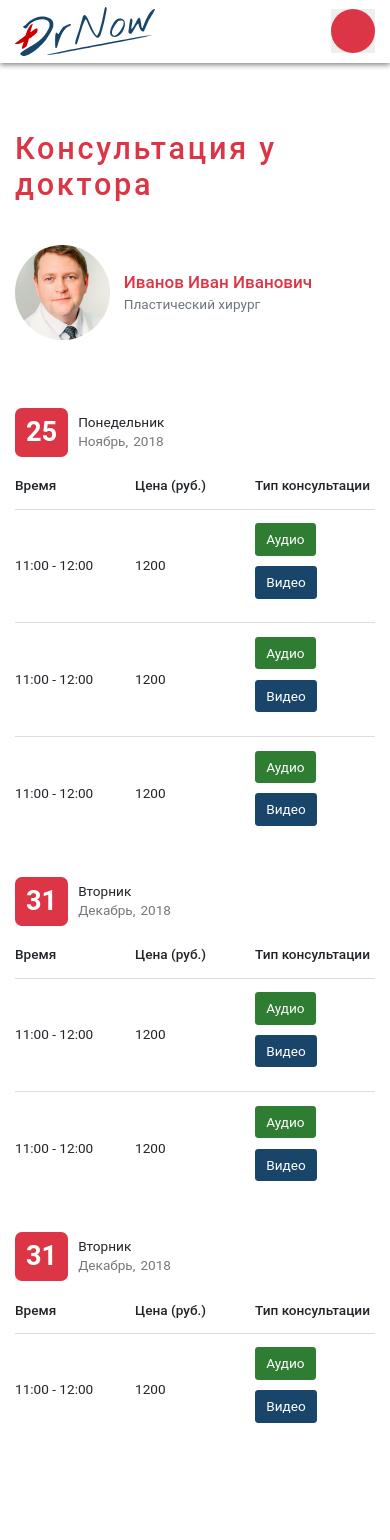
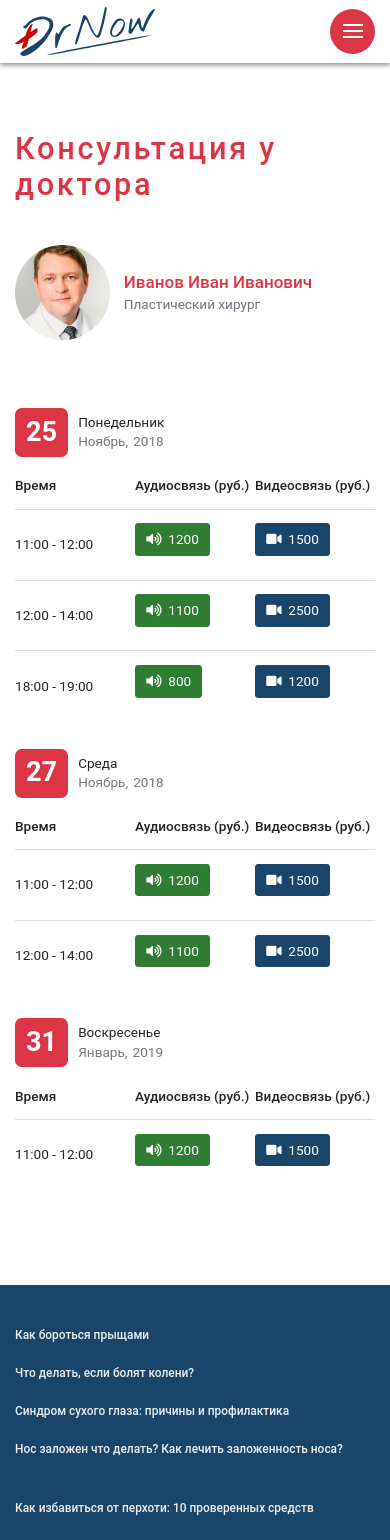
Before and after one commit to KepCoil/drnow-front, a PHP site: page /calendar.php in a window 390 px wide. Shown: the top 1540 px of the page. Run offline with PHP 8.4, Linux system fonts and the light colour scheme.

Commit message:
mobile menu ready

```diff
--- a/app/_header.php
+++ b/app/_header.php
@@ -13,8 +13,8 @@
 					</a>
 				</div>
 
-				<div class="mobile-menu-btn clearfix d-md-none d-lg-none d-xl-none">
-					<a class="mobile-menu-btn__link clearfix" href="#">
+				<div class="mobile-menu-btn d-md-none d-lg-none d-xl-none">
+					<a id="js-mobile-menu-btn" class="mobile-menu-btn__link" href="#">
 						<span class="mobile-menu-btn__line-btn"></span>
 					</a>
 				</div>
--- a/app/calendar.php
+++ b/app/calendar.php
@@ -13,7 +13,7 @@
 					<div class="calendar-price__header-container">
 						<div class="calendar-price__header-left">
 							<div class="calendar-price__doc-photo">
-								<img class="img-fluid" src="img/test/doc-photo/doc1.jpg" alt="">
+								<img class="img-fluid" src="img/test/doc-photo/doc1.jpg" alt="" />
 							</div>
 						</div>
 						<div class="calendar-price__header-right">
@@ -28,7 +28,6 @@
 				<div class="calendar-price__body">
 
 					<div class="calendar-price__item calendar-price__item">
-
 						<div class="calendar-price__item-left">
 							<div class="calendar-price__date">
 								<div class="calendar-price__date-number">25</div>
@@ -45,69 +44,86 @@
 						<div class="calendar-price__item-right">
 							<div class="row calendar-price__info-row calendar-price__info-row-header">
 								<div class="col calendar-price__info-col">Время</div>
-								<div class="col calendar-price__info-col">Цена (руб.)</div>
-								<div class="col calendar-price__info-col">Тип консультации</div>
+								<div class="col calendar-price__info-col">Аудиосвязь (руб.)</div>
+								<div class="col calendar-price__info-col">Видеосвязь (руб.)</div>
 							</div>
 							<div class="row calendar-price__info-row">
 								<div class="col calendar-price__info-col">
 									<div class="calendar-price__info-time">11:00 - 12:00</div>
 								</div>
 								<div class="col calendar-price__info-col">
-									<div class="calendar-price__info-price">1200</div>
+									<div class="calendar-price__info-audio">
+										<button class="btn calendar-price__info-btn calendar-price__info-btn-audio">
+											<i class="fas fa-volume-up calendar-price__info-btn-icon"></i>
+											<span class="calendar-price__info-btn-numb">1200</span>
+										</button>
+									</div>
 								</div>
 								<div class="col calendar-price__info-col">
-									<div class="calendar-price__info-btn-wrap">
-										<button class="btn calendar-price__info-btn calendar-price__info-btn-audio">Аудио</button>
-										<button class="btn calendar-price__info-btn calendar-price__info-btn-video">Видео</button>
+									<div class="calendar-price__info-video">
+										<button class="btn calendar-price__info-btn calendar-price__info-btn-video">
+											<i class="fas fa-video calendar-price__info-btn-icon"></i>
+											<span class="calendar-price__info-btn-numb">1500</span>
+										</button>
 									</div>
 								</div>
 							</div>
 
 							<div class="row calendar-price__info-row">
 								<div class="col calendar-price__info-col">
-									<div class="calendar-price__info-time">11:00 - 12:00</div>
+									<div class="calendar-price__info-time">12:00 - 14:00</div>
 								</div>
 								<div class="col calendar-price__info-col">
-									<div class="calendar-price__info-price">1200</div>
+									<div class="calendar-price__info-audio">
+										<button class="btn calendar-price__info-btn calendar-price__info-btn-audio">
+											<i class="fas fa-volume-up calendar-price__info-btn-icon"></i>
+											<span class="calendar-price__info-btn-numb">1100</span>
+										</button>
+									</div>
 								</div>
 								<div class="col calendar-price__info-col">
-									<div class="calendar-price__info-btn-wrap">
-										<button class="btn calendar-price__info-btn calendar-price__info-btn-audio">Аудио</button>
-										<button class="btn calendar-price__info-btn calendar-price__info-btn-video">Видео</button>
+									<div class="calendar-price__info-video">
+										<button class="btn calendar-price__info-btn calendar-price__info-btn-video">
+											<i class="fas fa-video calendar-price__info-btn-icon"></i>
+											<span class="calendar-price__info-btn-numb">2500</span>
+										</button>
 									</div>
 								</div>
 							</div>
 
 							<div class="row calendar-price__info-row">
 								<div class="col calendar-price__info-col">
-									<div class="calendar-price__info-time">11:00 - 12:00</div>
+									<div class="calendar-price__info-time">18:00 - 19:00</div>
 								</div>
 								<div class="col calendar-price__info-col">
-									<div class="calendar-price__info-price">1200</div>
+									<div class="calendar-price__info-audio">
+										<button class="btn calendar-price__info-btn calendar-price__info-btn-audio">
+											<i class="fas fa-volume-up calendar-price__info-btn-icon"></i>
+											<span class="calendar-price__info-btn-numb">800</span>
+										</button>
+									</div>
 								</div>
 								<div class="col calendar-price__info-col">
-									<div class="calendar-price__info-btn-wrap">
-										<button class="btn calendar-price__info-btn calendar-price__info-btn-audio">Аудио</button>
-										<button class="btn calendar-price__info-btn calendar-price__info-btn-video">Видео</button>
+									<div class="calendar-price__info-video">
+										<button class="btn calendar-price__info-btn calendar-price__info-btn-video">
+											<i class="fas fa-video calendar-price__info-btn-icon"></i>
+											<span class="calendar-price__info-btn-numb">1200</span>
+										</button>
 									</div>
 								</div>
 							</div>
-
 						</div>
-
-
 					</div>
 
 
 					<div class="calendar-price__item calendar-price__item">
-
 						<div class="calendar-price__item-left">
 							<div class="calendar-price__date">
-								<div class="calendar-price__date-number">31</div>
+								<div class="calendar-price__date-number">27</div>
 								<div class="calendar-price__date-detail">
-									<div class="calendar-price__date-detail-weekday">Вторник</div>
+									<div class="calendar-price__date-detail-weekday">Среда</div>
 									<div class="calendar-price__date-detail-month-year">
-										<div class="calendar-price__date-detail-month">Декабрь</div>
+										<div class="calendar-price__date-detail-month">Ноябрь</div>
 										<div class="calendar-price__date-detail-year">2018</div>
 									</div>
 								</div>
@@ -117,56 +133,66 @@
 						<div class="calendar-price__item-right">
 							<div class="row calendar-price__info-row calendar-price__info-row-header">
 								<div class="col calendar-price__info-col">Время</div>
-								<div class="col calendar-price__info-col">Цена (руб.)</div>
-								<div class="col calendar-price__info-col">Тип консультации</div>
+								<div class="col calendar-price__info-col">Аудиосвязь (руб.)</div>
+								<div class="col calendar-price__info-col">Видеосвязь (руб.)</div>
 							</div>
-
 							<div class="row calendar-price__info-row">
 								<div class="col calendar-price__info-col">
 									<div class="calendar-price__info-time">11:00 - 12:00</div>
 								</div>
 								<div class="col calendar-price__info-col">
-									<div class="calendar-price__info-price">1200</div>
+									<div class="calendar-price__info-audio">
+										<button class="btn calendar-price__info-btn calendar-price__info-btn-audio">
+											<i class="fas fa-volume-up calendar-price__info-btn-icon"></i>
+											<span class="calendar-price__info-btn-numb">1200</span>
+										</button>
+									</div>
 								</div>
 								<div class="col calendar-price__info-col">
-									<div class="calendar-price__info-btn-wrap">
-										<button class="btn calendar-price__info-btn calendar-price__info-btn-audio">Аудио</button>
-										<button class="btn calendar-price__info-btn calendar-price__info-btn-video">Видео</button>
+									<div class="calendar-price__info-video">
+										<button class="btn calendar-price__info-btn calendar-price__info-btn-video">
+											<i class="fas fa-video calendar-price__info-btn-icon"></i>
+											<span class="calendar-price__info-btn-numb">1500</span>
+										</button>
 									</div>
 								</div>
 							</div>
 
 							<div class="row calendar-price__info-row">
 								<div class="col calendar-price__info-col">
-									<div class="calendar-price__info-time">11:00 - 12:00</div>
+									<div class="calendar-price__info-time">12:00 - 14:00</div>
 								</div>
 								<div class="col calendar-price__info-col">
-									<div class="calendar-price__info-price">1200</div>
+									<div class="calendar-price__info-audio">
+										<button class="btn calendar-price__info-btn calendar-price__info-btn-audio">
+											<i class="fas fa-volume-up calendar-price__info-btn-icon"></i>
+											<span class="calendar-price__info-btn-numb">1100</span>
+										</button>
+									</div>
 								</div>
 								<div class="col calendar-price__info-col">
-									<div class="calendar-price__info-btn-wrap">
-										<button class="btn calendar-price__info-btn calendar-price__info-btn-audio">Аудио</button>
-										<button class="btn calendar-price__info-btn calendar-price__info-btn-video">Видео</button>
+									<div class="calendar-price__info-video">
+										<button class="btn calendar-price__info-btn calendar-price__info-btn-video">
+											<i class="fas fa-video calendar-price__info-btn-icon"></i>
+											<span class="calendar-price__info-btn-numb">2500</span>
+										</button>
 									</div>
 								</div>
 							</div>
 
 						</div>
-
-
 					</div>
 
 
 					<div class="calendar-price__item calendar-price__item">
-
 						<div class="calendar-price__item-left">
 							<div class="calendar-price__date">
 								<div class="calendar-price__date-number">31</div>
 								<div class="calendar-price__date-detail">
-									<div class="calendar-price__date-detail-weekday">Вторник</div>
+									<div class="calendar-price__date-detail-weekday">Воскресенье</div>
 									<div class="calendar-price__date-detail-month-year">
-										<div class="calendar-price__date-detail-month">Декабрь</div>
-										<div class="calendar-price__date-detail-year">2018</div>
+										<div class="calendar-price__date-detail-month">Январь</div>
+										<div class="calendar-price__date-detail-year">2019</div>
 									</div>
 								</div>
 							</div>
@@ -175,79 +201,41 @@
 						<div class="calendar-price__item-right">
 							<div class="row calendar-price__info-row calendar-price__info-row-header">
 								<div class="col calendar-price__info-col">Время</div>
-								<div class="col calendar-price__info-col">Цена (руб.)</div>
-								<div class="col calendar-price__info-col">Тип консультации</div>
+								<div class="col calendar-price__info-col">Аудиосвязь (руб.)</div>
+								<div class="col calendar-price__info-col">Видеосвязь (руб.)</div>
 							</div>
-
 							<div class="row calendar-price__info-row">
 								<div class="col calendar-price__info-col">
 									<div class="calendar-price__info-time">11:00 - 12:00</div>
 								</div>
 								<div class="col calendar-price__info-col">
-									<div class="calendar-price__info-price">1200</div>
+									<div class="calendar-price__info-audio">
+										<button class="btn calendar-price__info-btn calendar-price__info-btn-audio">
+											<i class="fas fa-volume-up calendar-price__info-btn-icon"></i>
+											<span class="calendar-price__info-btn-numb">1200</span>
+										</button>
+									</div>
 								</div>
 								<div class="col calendar-price__info-col">
-									<div class="calendar-price__info-btn-wrap">
-										<button class="btn calendar-price__info-btn calendar-price__info-btn-audio">Аудио</button>
-										<button class="btn calendar-price__info-btn calendar-price__info-btn-video">Видео</button>
+									<div class="calendar-price__info-video">
+										<button class="btn calendar-price__info-btn calendar-price__info-btn-video">
+											<i class="fas fa-video calendar-price__info-btn-icon"></i>
+											<span class="calendar-price__info-btn-numb">1500</span>
+										</button>
 									</div>
 								</div>
 							</div>
 
 
 						</div>
+					</div>
 
 
-					</div>
 
 				</div>
 			</div>
 
 
-
-			<!-- <div class="table-responsive">
-				<table class="table table-condensed table-bordered">
-					<thead>
-						<tr>
-							<th>Дата</th>
-							<th>Время</th>
-							<th>Запись</th>
-						</tr>
-					</thead>
-					<tbody>
-						<tr>
-							<td>25 Ноября</td>
-							<td>16:00 - 18:00</td>
-							<td><button class="btn">записаться</button></td>
-						</tr>
-
-						<tr>
-							<td rowspan="2">25 Ноября</td>
-							<td>16:00 - 18:00</td>
-							<td><button class="btn">записаться</button></td>
-						</tr>
-						<tr>
-							<td>18:00 - 20:00</td>
-							<td><button class="btn">записаться</button></td>
-						</tr>
-
-						<tr>
-							<td rowspan="3">27 Ноября</td>
-							<td>16:00 - 18:00</td>
-							<td><button class="btn">записаться</button></td>
-						</tr>
-						<tr>
-							<td>18:00 - 20:00</td>
-							<td><button class="btn">записаться</button></td>
-						</tr>
-						<tr>
-							<td>20:00 - 22:00</td>
-							<td><button class="btn">записаться</button></td>
-						</tr>
-
-					</tbody>
-				</table>
-			</div> -->
 
 		</div>
 	</div>
--- a/app/css/main.concat.css
+++ b/app/css/main.concat.css
@@ -155,6 +155,12 @@ footer#main-footer {
     -o-transition: all .4s ease-out;
     transition: all .4s ease-out; }
 
+.main-logo,
+.header-nav {
+  min-height: auto; }
+
+.main-logo {
+  z-index: 5; }
   .main-logo__link {
     display: block;
     text-align: center;
@@ -166,7 +172,8 @@ footer#main-footer {
       text-decoration: none; }
       .main-logo__link:hover .main-logo__text {
         text-decoration: none; }
-
+  .main-logo__img {
+    position: relative; }
   .main-logo__text {
     display: block;
     margin-top: 1rem;
@@ -232,28 +239,99 @@ footer#main-footer {
     line-height: 1; }
 
 .mobile-menu-btn {
-  height: 44px;
-  width: 44px;
-  z-index: 5;
-  overflow: hidden;
-  text-indent: 100%;
-  white-space: nowrap;
-  background-color: #eee; }
+  position: relative;
+  z-index: 5; }
   .mobile-menu-btn__link {
-    position: relative;
     display: block;
-    height: 100%;
+    width: 45px;
+    height: 45px;
     background-color: #dc3545;
     -webkit-border-radius: 50%;
             border-radius: 50%;
+    position: relative; }
+    .mobile-menu-btn__link-active .mobile-menu-btn__line-btn {
+      background-color: transparent; }
+    .mobile-menu-btn__link-active .mobile-menu-btn__line-btn::before {
+      -webkit-transform: rotate(45deg);
+          -ms-transform: rotate(45deg);
+              transform: rotate(45deg);
+      margin-top: 0; }
+    .mobile-menu-btn__link-active .mobile-menu-btn__line-btn::after {
+      -webkit-transform: rotate(-45deg);
+          -ms-transform: rotate(-45deg);
+              transform: rotate(-45deg);
+      margin-top: 0; }
+  .mobile-menu-btn__line-btn, .mobile-menu-btn__line-btn::before, .mobile-menu-btn__line-btn::after {
+    display: block;
+    position: absolute;
+    background-color: #fff;
+    top: 50%;
+    left: 50%;
+    width: 20px;
+    height: 2px;
+    margin-left: -10px;
+    margin-top: -1px;
+    -webkit-transition: all 0.2s;
+    -o-transition: all 0.2s;
+    transition: all 0.2s; }
+  .mobile-menu-btn__line-btn::before {
+    content: '';
+    margin-top: -7px; }
+  .mobile-menu-btn__line-btn::after {
+    content: '';
+    margin-top: 5px; }
+
+.main-mobile {
+  display: block !important;
+  position: fixed;
+  top: 0;
+  left: 0;
+  right: 0;
+  bottom: 0;
   width: 100%;
+  height: 100%;
+  background-color: #fff;
+  margin: 0 !important; }
+  .main-mobile .main-nav__container {
     height: 100%; }
-  .mobile-menu-btn__line-btn {
-    display: inline-block;
-    width: 20px;
-    height: 3px;
-    background-color: #fff;
-    z-index: 10; }
+  .main-mobile #top_menu {
+    display: -webkit-box;
+    display: -webkit-flex;
+    display: -ms-flexbox;
+    display: flex;
+    -webkit-box-orient: vertical;
+    -webkit-box-direction: normal;
+    -webkit-flex-direction: column;
+        -ms-flex-direction: column;
+            flex-direction: column;
+    -webkit-box-pack: center;
+    -webkit-justify-content: center;
+        -ms-flex-pack: center;
+            justify-content: center;
+    height: 100% !important; }
+  .main-mobile .nav-item {
+    -webkit-box-flex: 0;
+    -webkit-flex-grow: 0;
+        -ms-flex-positive: 0;
+            flex-grow: 0; }
+    .main-mobile .nav-item .nav-link {
+      display: block;
+      padding: 1rem 0;
+      font-size: 1.5rem; }
+      .main-mobile .nav-item .nav-link:hover, .main-mobile .nav-item .nav-link:active {
+        background-color: #dc3545;
+        color: #fff; }
+    .main-mobile .nav-item.dropdown.show {
+      background-color: #eee; }
+    .main-mobile .nav-item .dropdown-menu {
+      width: 200px;
+      margin: 0 auto;
+      left: 0;
+      right: 0;
+      text-align: center; }
+      .main-mobile .nav-item .dropdown-menu .dropdown-item {
+        font-size: 1.125rem;
+        padding: 0.75rem 1rem; }
 
 .home-sect {
   padding: 5rem 0; }
@@ -1037,7 +1115,8 @@ footer#main-footer {
   .calendar-price__date-detail-month {
     margin-right: 5px; }
     .calendar-price__date-detail-month::after {
-      content: ','; }
+      content: ',';
+      display: inline-block; }
 
 .calendar-price__info-row {
   margin: 0;
@@ -1067,6 +1146,8 @@ footer#main-footer {
     background-color: #2e7d32; }
   .calendar-price__info-btn-video {
     background-color: #19456b; }
+  .calendar-price__info-btn-icon {
+    margin-right: 0.25rem; }
 
 /*==========  Desktop First Method  ==========*/
 /* Large Devices, Wide Screens */
@@ -1190,8 +1271,10 @@ footer#main-footer {
       -webkit-justify-content: space-between;
           -ms-flex-pack: justify;
               justify-content: space-between; }
-  .header-nav,
-  .main-logo__text {
+  .main-nav {
+    display: none; }
+  .main-logo__text,
+  .quick-links {
     display: none; }
   .preview {
     padding-top: 0; }
```
Also changed, not shown: app/js/common.js (+85 -0 lines), app/sass/_header.sass (+7 -0 lines), app/sass/_media.sass (+5 -3 lines), app/sass/_mobile-menu.sass (+72 -40 lines), app/sass/_pages.sass (+7 -5 lines). Lines whose indentation alone changed are shown as unchanged.
